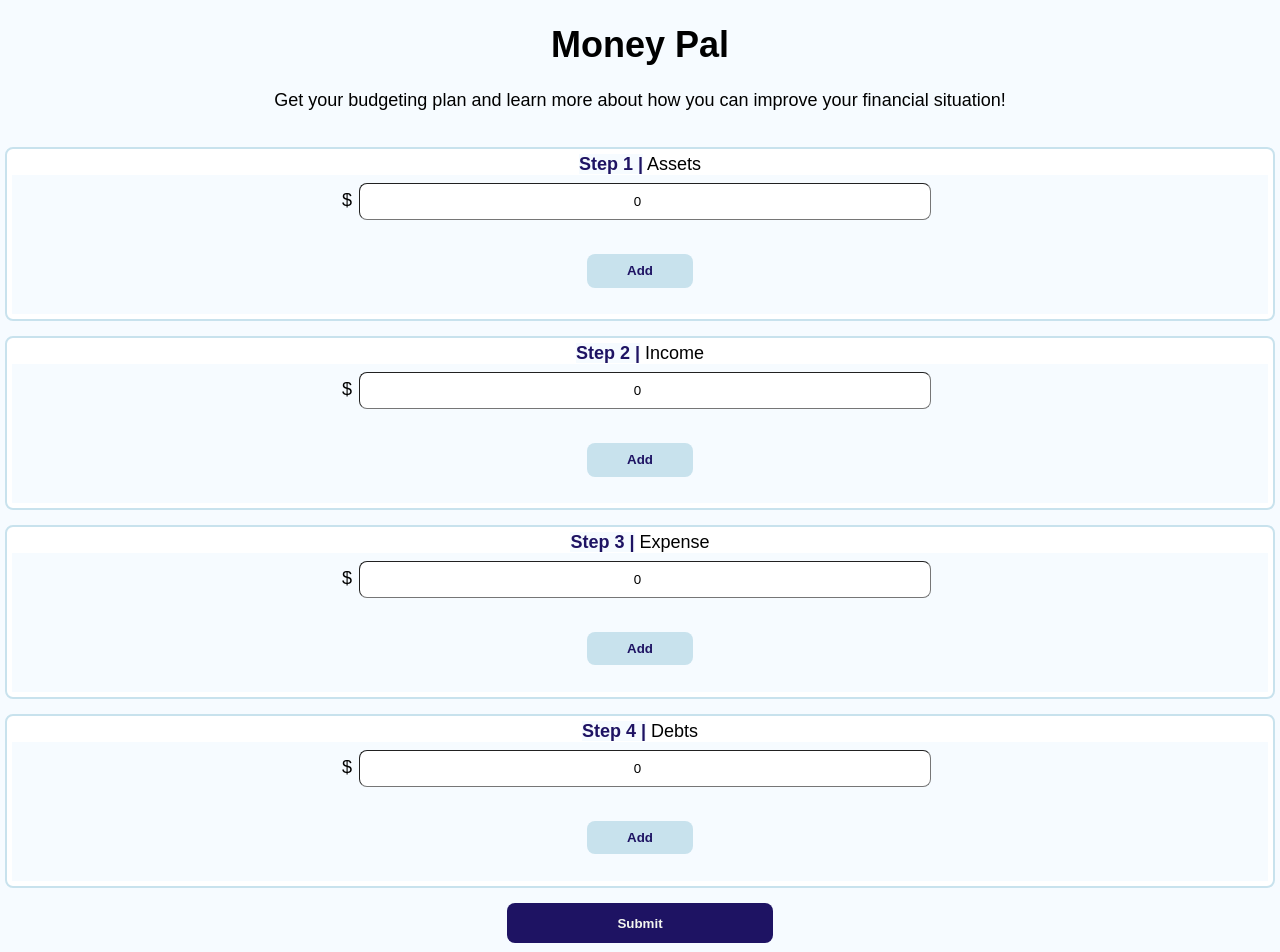
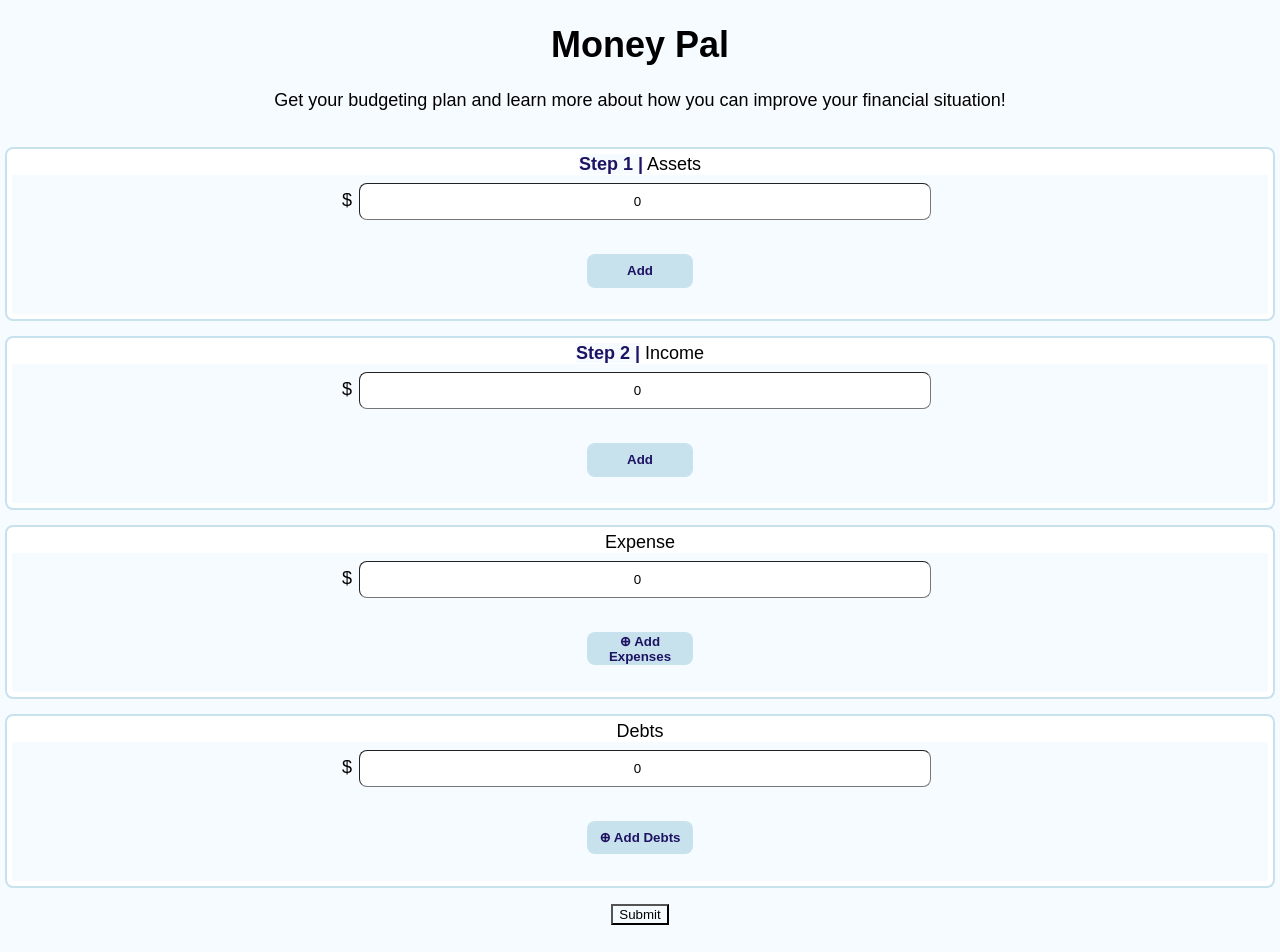
Before and after one commit to Aviakubo/frontend-fin-team-six, a React (Create React App) app: page / in a window 1280 px wide. Shown: the top 952 px of the page. Built offline with nearby package versions, Linux system fonts and the light colour scheme; a web font is replaced by a local one.

Commit message:
added nellie's expense, form, and debt code

```diff
--- a/src/components/Debt.js
+++ b/src/components/Debt.js
@@ -1,49 +1,24 @@
 import { useState } from 'react';
 
-function Debt() {
-    const [formValues, setFormValues] = useState([{ name: 0}])
-
-    let handleChange = (i, e) => {
-        let newFormValues = [...formValues];
-        newFormValues[i][e.target.name] = e.target.value;
-        setFormValues(newFormValues);
-      }
-
-    let addFormFields = () => {
-        setFormValues([...formValues, { name: 0}])
-      }
-
-    let removeFormFields = (i) => {
-        let newFormValues = [...formValues];
-        newFormValues.splice(i, 1);
-        setFormValues(newFormValues)
-    }
-
-    let handleSubmit = (event) => {
-        event.preventDefault();
-        alert('working'+ JSON.stringify(formValues))
-        // alert('working'+ formValues)
-        // alert(formValues)
-
-    }
+function Debt({debtValues, handleDebtChange, removeDebtFields, addDebtFields}) {
 
     return (
 
-        <form className="formSteps" onSubmit={handleSubmit}>
-            <span className="steps">Step 4 |</span> Debts
-          {formValues.map((element, index) => (
+        <form className='formSteps'>
+            Debts
+          {debtValues.map((element, index) => (
             <div className="form-inline" key={index}>
               <label>$</label>
-              <input type="number" name="name" value={element.name} onChange={e => handleChange(index, e)} />
+              <input type="number" name="name" value={element.name} onChange={e => handleDebtChange(index, e)} />
               {
                 index ?
-                  <button type="button"  className="remove" onClick={() => removeFormFields(index)}>X</button>
+                  <button type="button"  className="remove" onClick={() => removeDebtFields(index)}>X</button>
                 : null
               }
             </div>
           ))}
           <div className="button-section">
-              <button className="button add" type="button" onClick={() => addFormFields()}>Add</button>
+              <button className="button add" type="button" onClick={() => addDebtFields()}>⊕ Add Debts</button>
           </div>
       </form>
     );
--- a/src/components/Expenses.js
+++ b/src/components/Expenses.js
@@ -1,50 +1,24 @@
 import { useState } from "react";
 
-function Expenses() {
-
-    const [formValues, setFormValues] = useState([{ name: 0}])
-
-    let handleChange = (i, e) => {
-        let newFormValues = [...formValues];
-        newFormValues[i][e.target.name] = e.target.value;
-        setFormValues(newFormValues);
-      }
-
-    let addFormFields = () => {
-        setFormValues([...formValues, { name: 0}])
-      }
-
-    let removeFormFields = (i) => {
-        let newFormValues = [...formValues];
-        newFormValues.splice(i, 1);
-        setFormValues(newFormValues)
-    }
-
-    let handleSubmit = (event) => {
-        event.preventDefault();
-        alert('working'+ JSON.stringify(formValues))
-        // alert('working'+ formValues)
-        // alert(formValues)
-
-    }
+function Expenses({expValues, handleExpChange, removeExpFields, addExpFields}) {
 
     return (
 
-        <form className="formSteps" onSubmit={handleSubmit}>
-            <span className="steps">Step 3 |</span> Expense
-          {formValues.map((element, index) => (
+        <form className='formSteps'>
+            Expense
+          {expValues.map((element, index) => (
             <div className="form-inline" key={index}>
               <label>$</label>
-              <input type="number" name="name" value={element.name} onChange={e => handleChange(index, e)} />
+              <input type="number" name="name" value={element.name} onChange={e => handleExpChange(index, e)} />
               {
                 index ?
-                  <button type="button"  className="remove" onClick={() => removeFormFields(index)}>X</button>
+                  <button type="button"  className="remove" onClick={() => removeExpFields(index)}>X</button>
                 : null
               }
             </div>
           ))}
           <div className="button-section">
-              <button className="button add" type="button" onClick={() => addFormFields()}>Add</button>
+              <button className="button add" type="button" onClick={() => addExpFields()}>⊕ Add Expenses</button>
           </div>
       </form>
 
--- a/src/components/Form.js
+++ b/src/components/Form.js
@@ -45,19 +45,61 @@ function Form() {
         setIncValues(newIncValues)
     }
 
+    //Expense info
+    const [expValues, setExpValues] = useState([{ name: 0}])
+
+    let handleExpChange = (i, e) => {
+        let newExpValues = [...expValues];
+        newExpValues[i][e.target.name] = e.target.value;
+        setExpValues(newExpValues);
+      }
+
+    let addExpFields = () => {
+        setExpValues([...expValues, { name: 0}])
+      }
+
+    let removeExpFields = (i) => {
+        let newExpValues = [...expValues];
+        newExpValues.splice(i, 1);
+        setExpValues(newExpValues)
+    }
+
+    //Debt info
+    const [debtValues, setDebtValues] = useState([{ name: 0}])
+
+    let handleDebtChange = (i, e) => {
+        let newDebtValues = [...debtValues];
+        newDebtValues[i][e.target.name] = e.target.value;
+        setDebtValues(newDebtValues);
+      }
+
+    let addDebtFields = () => {
+        setDebtValues([...debtValues, { name: 0}])
+      }
+
+    let removeDebtFields = (i) => {
+        let newDebtValues = [...debtValues];
+        newDebtValues.splice(i, 1);
+        setDebtValues(newDebtValues)
+    }
 
     let amount = 0;
     let handleSubmit = (event) => {
         event.preventDefault();
         // alert('working')
         for(let i=0; i<assetValues.length; i++){
-          console.log(assetValues[i].name)
         amount += Number(assetValues[i].name)
         }
         for(let i=0; i<incValues.length; i++){
-          console.log(incValues[i].name)
         amount += Number(incValues[i].name)
         }
+        for(let i=0; i<expValues.length; i++){
+        amount -= Number(expValues[i].name)
+        }
+        for(let i=0; i<debtValues.length; i++){
+        amount -= Number(debtValues[i].name)
+        }
+
     alert(amount)
     }
 
@@ -66,9 +108,9 @@ function Form() {
         <>
         <Assets assetValues={assetValues} handleAssetChange={handleAssetChange} removeAssetFields={removeAssetFields} addAssetFields={addAssetFields}/>
         <Income incValues={incValues} handleIncChange={handleIncChange} removeIncFields={removeIncFields} addIncFields={addIncFields}/>
-        <Expenses />
-        <Debt />
-        <button className="submit"onClick={handleSubmit}>Submit</button>
+        <Expenses expValues={expValues} handleExpChange={handleExpChange} removeExpFields={removeExpFields} addExpFields={addExpFields}/>
+        <Debt debtValues={debtValues} handleDebtChange={handleDebtChange} removeDebtFields={removeDebtFields} addDebtFields={addDebtFields}/>
+        <button onClick={handleSubmit}>Submit</button>
         <Donut />
         </>
 
```
